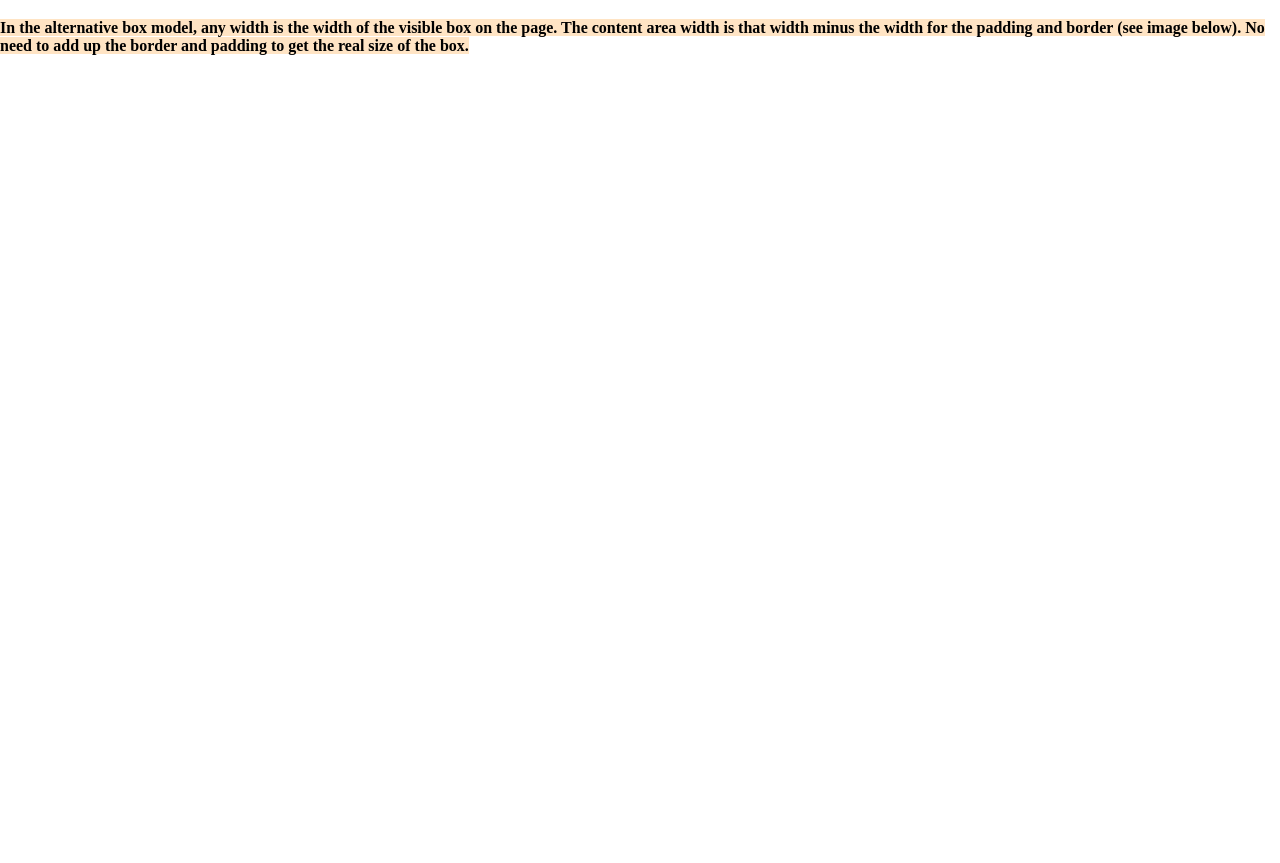
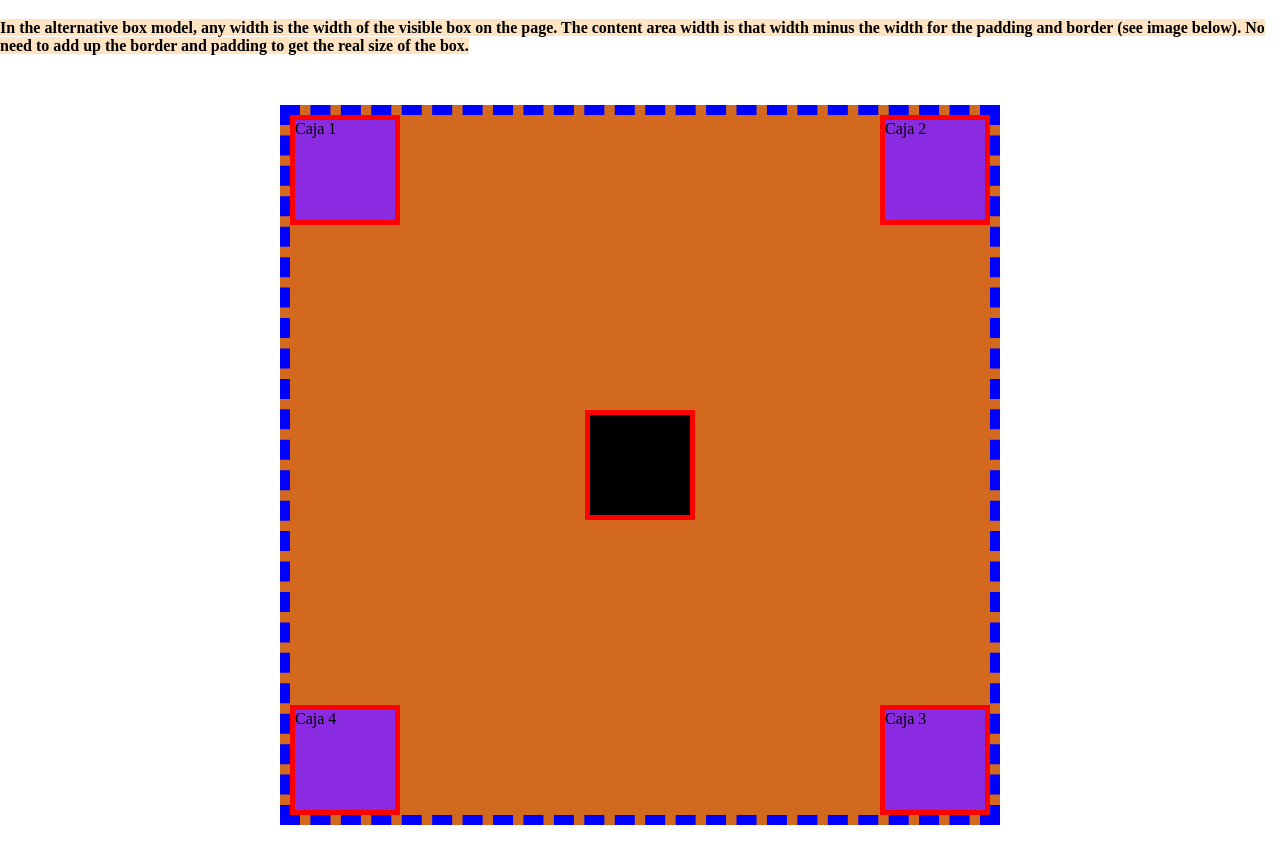
Before and after one commit to RafaelCampo-ME/javascrip_projects, a website: page arte.html in a window 1280 px wide. Shown: the part 267-1130 px from the top of the page. Before the commit the page ends 800 px from the top, so only its background shows below. Drawn offline with nearby package versions, Linux system fonts and the light colour scheme; a web font is replaced by a local one.

Commit message:
cambio en html

```diff
--- a/arte.html
+++ b/arte.html
@@ -36,6 +36,15 @@
             <h1 class="pieza-raccon__h1"> Este es el titulo </h1>
             <b class = "pieza-raccon__b">  In the alternative box model, any width is the width of the visible box on the page. The content area width is that width minus the width for the padding and border (see image below). No need to add up the border and padding to get the real size of the box.</b>
          </div>
+        <div class="contenedor">
+         <div class="box-c1">Caja 1</div>
+         <div class="box-c2">Caja 2</div>
+         <div class="box-c3">Caja 3</div>
+         <div class="box-c4">Caja 4</div>
+         <div class="box-c5">Caja 5</div>
+
+        </div>
+
 
     </body>
 </html>
```
